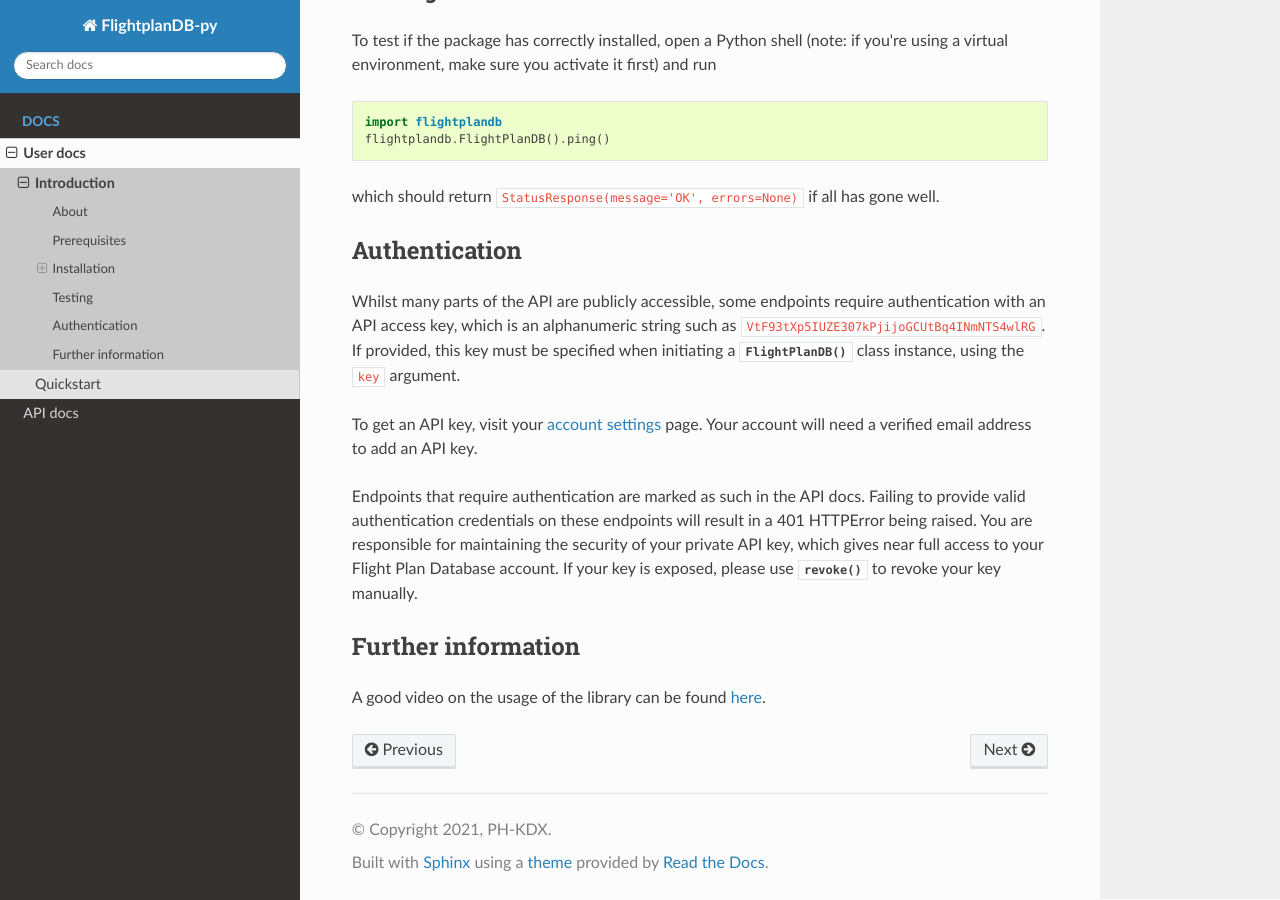
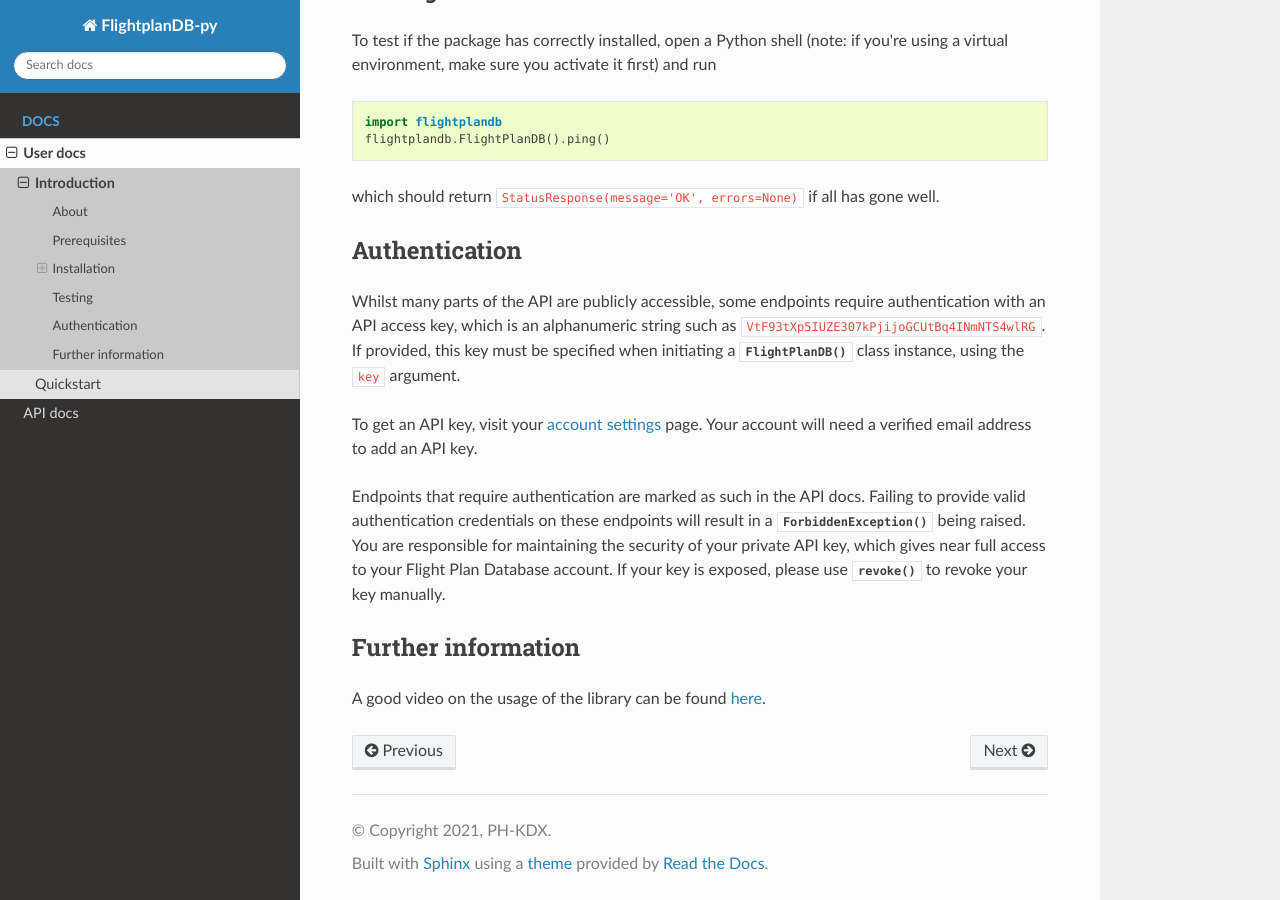
Before and after one commit to PH-KDX/flightplandb-py, a Sphinx documentation site: the page built from docs/source/user/introduction.rst, in a window 1280 px wide and 900 px high, scrolled down 1201 px. Built offline with Sphinx 7.4.7 and the Read the Docs theme 2.0.0, drawn with Linux system fonts in a browser that asks for light colours.

Commit message:
fixed reference to error raised

```diff
--- a/docs/source/user/introduction.rst
+++ b/docs/source/user/introduction.rst
@@ -81,9 +81,9 @@
 
 Endpoints that require authentication are marked as such in the API docs. Failing to
 provide valid authentication credentials on these endpoints will result in a
-401 HTTPError being raised. You are responsible for maintaining the security
-of your private API key, which gives near full access to your Flight Plan
-Database account. If your key is exposed, please use
+:class:`~flightplandb.exceptions.ForbiddenException()` being raised. You are responsible
+for maintaining the security of your private API key, which gives near full access to
+your Flight Plan Database account. If your key is exposed, please use
 :meth:`~flightplandb.FlightPlanDB.revoke()` to revoke your key manually.
 
 
```
